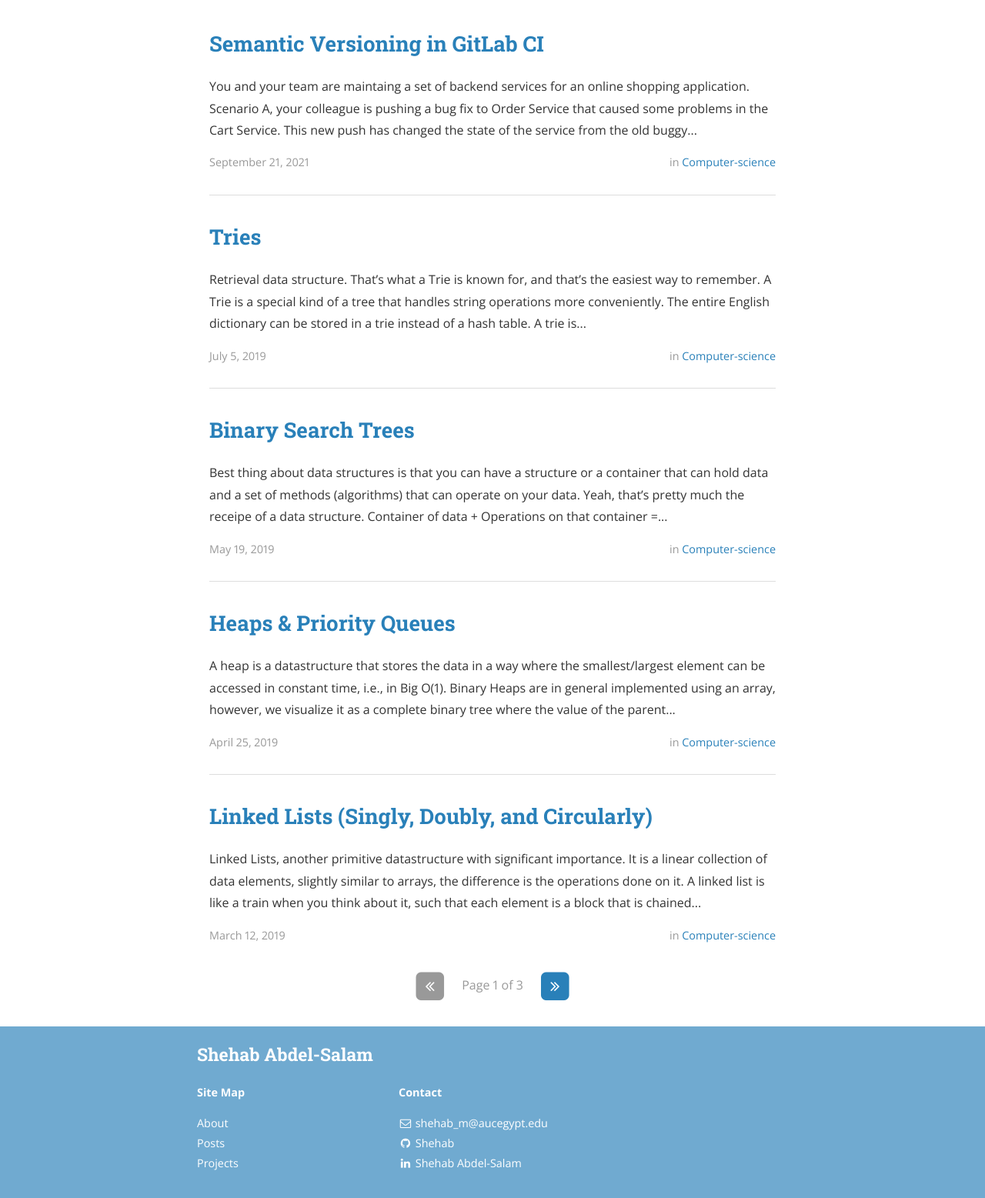
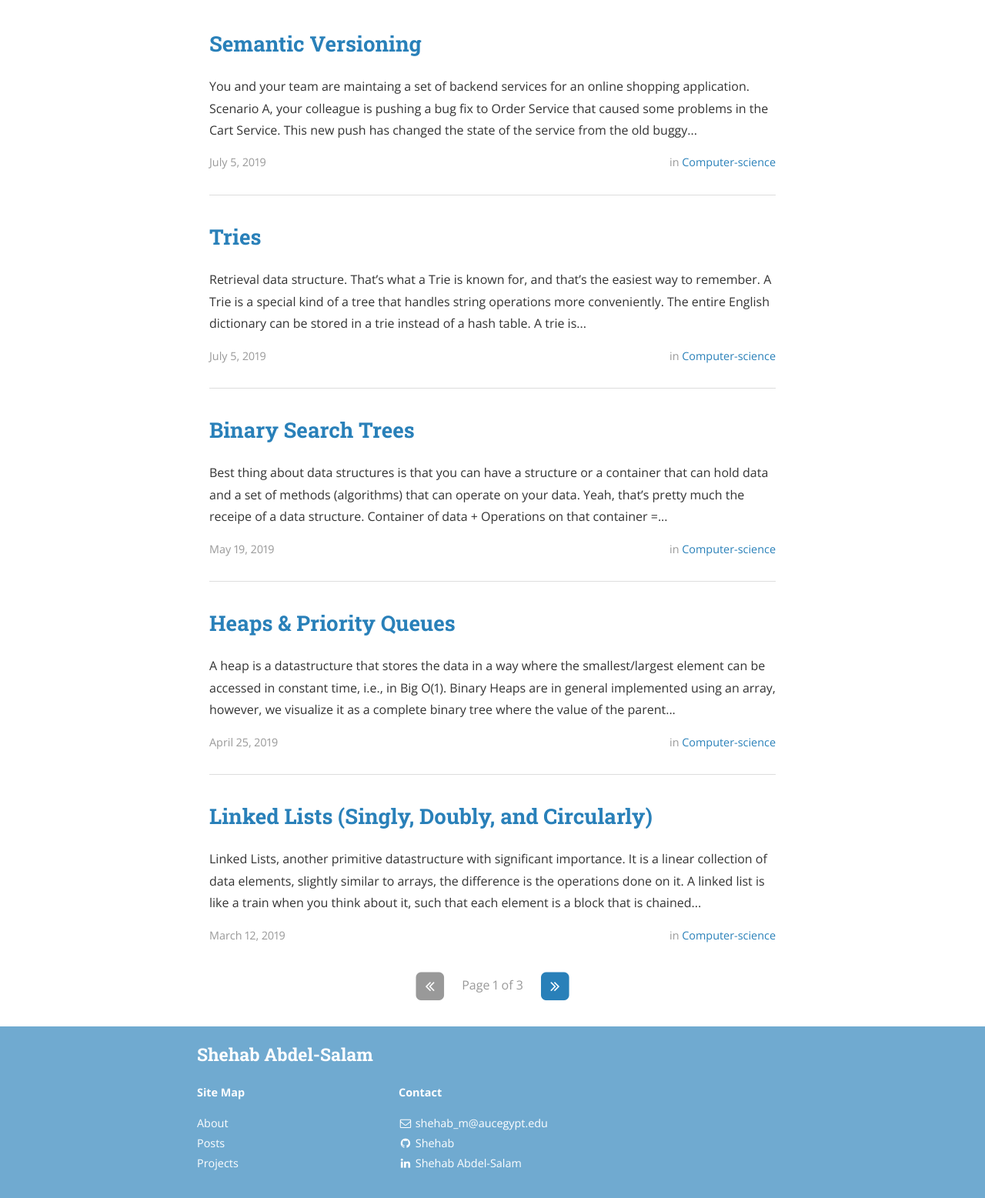
Before and after one commit to ShehabCE/shehabce.github.io, a Jekyll site: the page built from index.html, in a window 1280 px wide. Shown: the part 503-2060 px from the top of the page at 77% size. Built offline with Jekyll 4.4.1, drawn with Linux system fonts in a browser that asks for light colours; nearby versions of some CDN libraries; the list of posts is cut into pages by our own code; a style sheet for code colours, icons or effects is not loaded.

Commit message:
Test Post

```diff
--- a/_posts/2021-09-21-Semantic-Versioning.markdown
+++ b/_posts/2021-09-21-Semantic-Versioning.markdown
@@ -1,11 +1,11 @@
 ---
 layout: post
-title: "Semantic Versioning in GitLab CI"
-date: 2021-09-21 23:30:00
+title: "Semantic Versioning"
+date: 2019-07-05 19:33:00
 author: Shehab
 categories: Computer-Science
-tags: DevOps
-cover: "/assets/posts/semver.png"
+tags: Algorithms
+cover: "/assets/posts/tries.png"
 ---
 
 You and your team are maintaing a set of backend services for an online shopping application. Scenario A, your colleague is pushing a bug fix to <strong>Order Service</strong> that caused some problems in the <strong>Cart Service</strong>. This new push has changed the state of the service from the old buggy state to the new fixed state. But say there is another team who want to quickly identify the magnitude of your change, i.e. did you break any logic? did you remove a class, or did you change a function signature that was used in other services?, or did you just update a README file?
```
